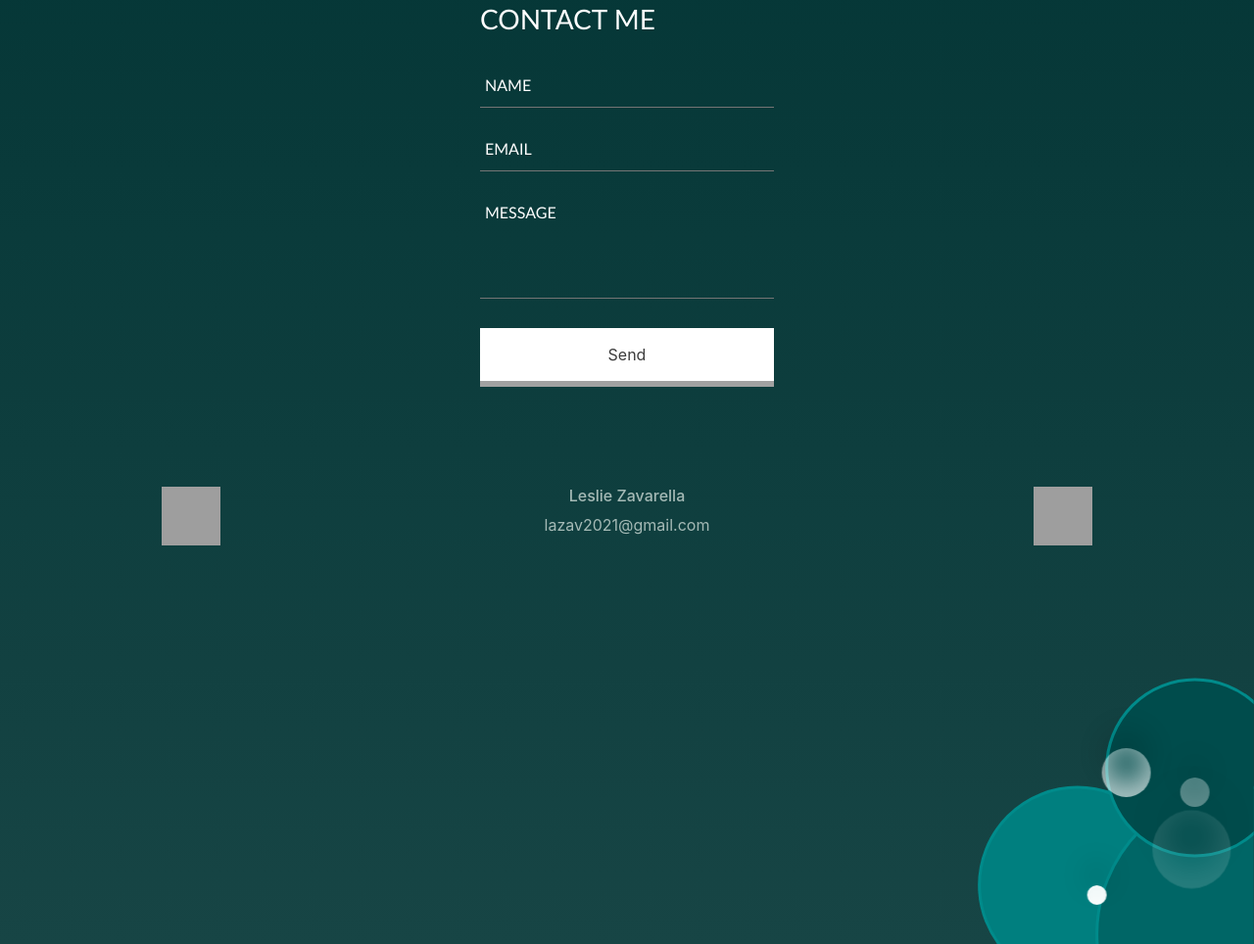
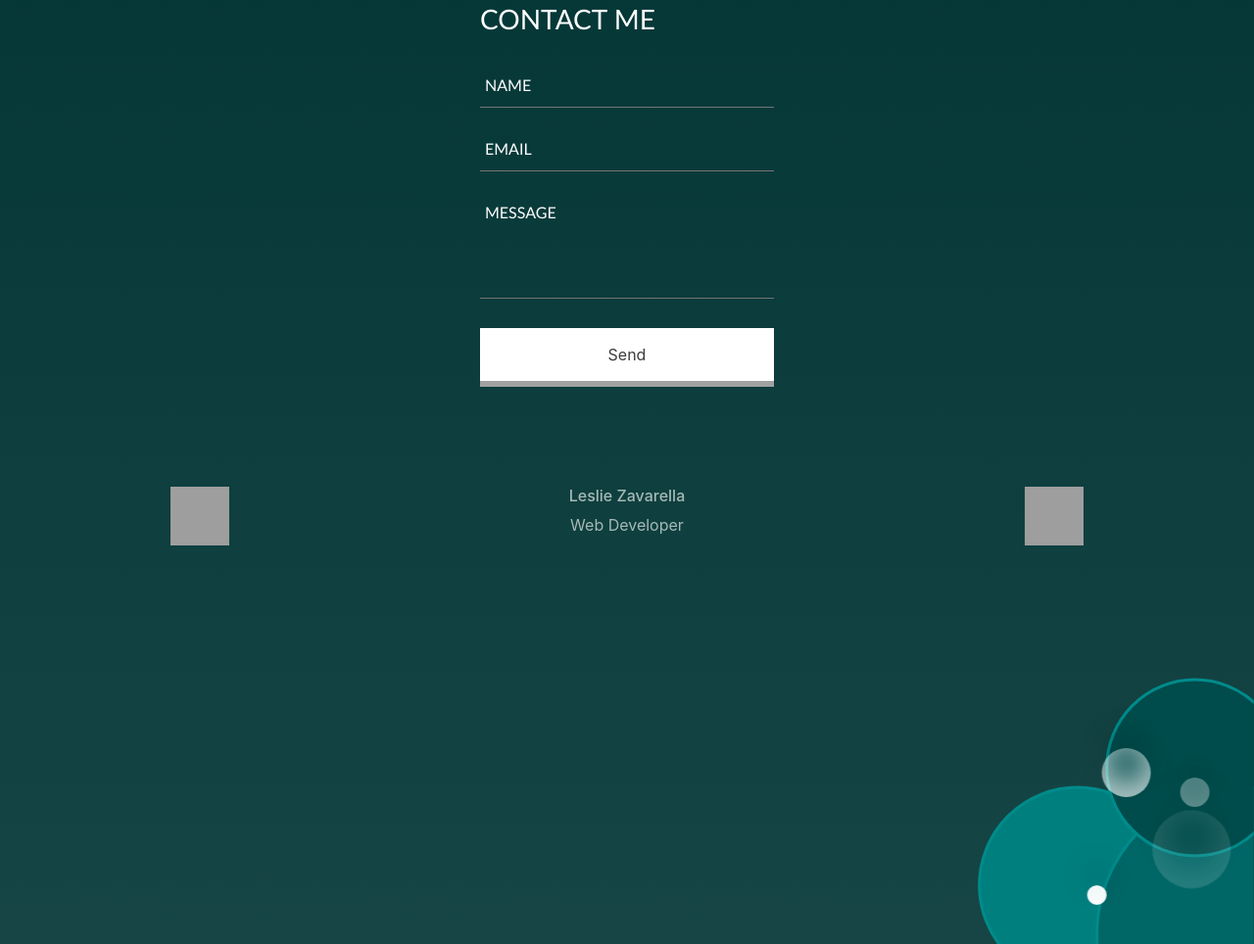
Before and after one commit to lazavazav/resume-portfolio, a plain HTML site: page index.html in a window 1280 px wide. Shown: the part 1629-2593 px from the top of the page at 98% size. Drawn offline with nearby package versions, Linux system fonts and the light colour scheme; grey boxes are pictures that could not be loaded.

Commit message:
changed footer

```diff
--- a/index.html
+++ b/index.html
@@ -165,7 +165,7 @@
           <div class="github"><a href= "https://github.com/lazavazav">
           <img src= "https://s3-us-west-2.amazonaws.com/s.cdpn.io/1891105/GitHub-Mark-64px.png" height= "60px" width= "60px" alt="github icon"></a></div>
 
-            <div class"footinfo"><h6>Leslie Zavarella</h6><p>lazav2021@gmail.com</p></div>
+            <div class"footinfo"><h6>Leslie Zavarella</h6><p>Web Developer</p></div>
 
                    <div class="codepen"><a href="https://codepen.io/lazav"> <img src= "https://blog.codepen.io/wp-content/uploads/2012/06/Button-Fill-Black-Large.png" height= "60px" width= "60px" alt="codepen icon">
                </a></div>
```
